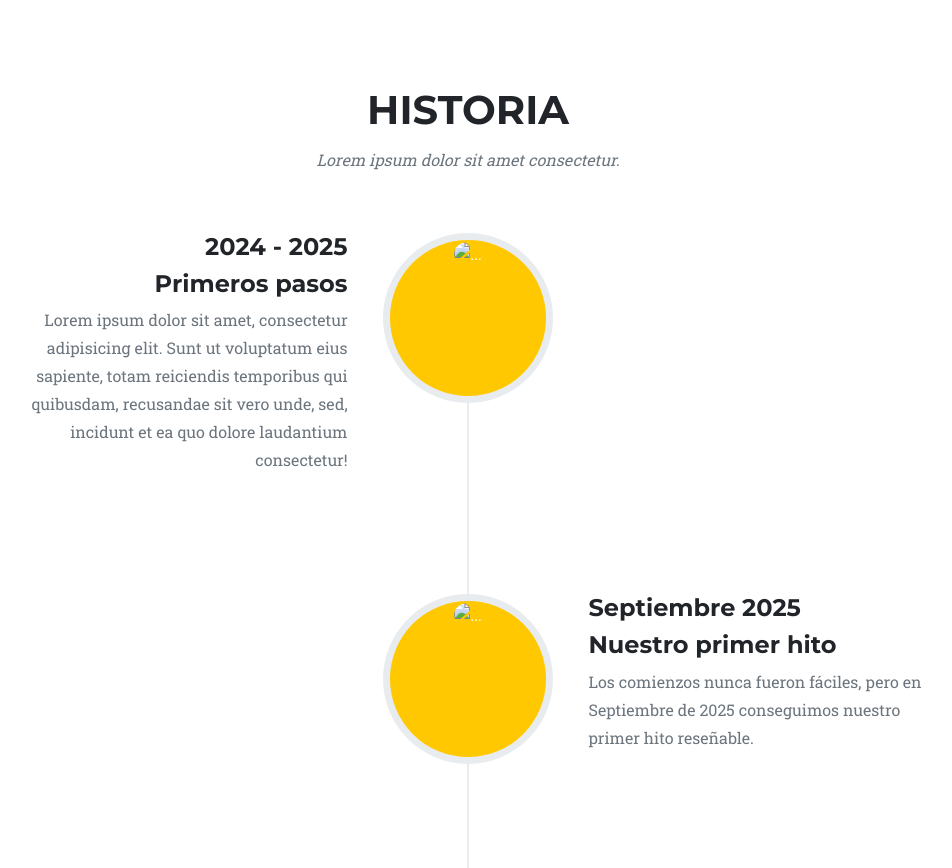
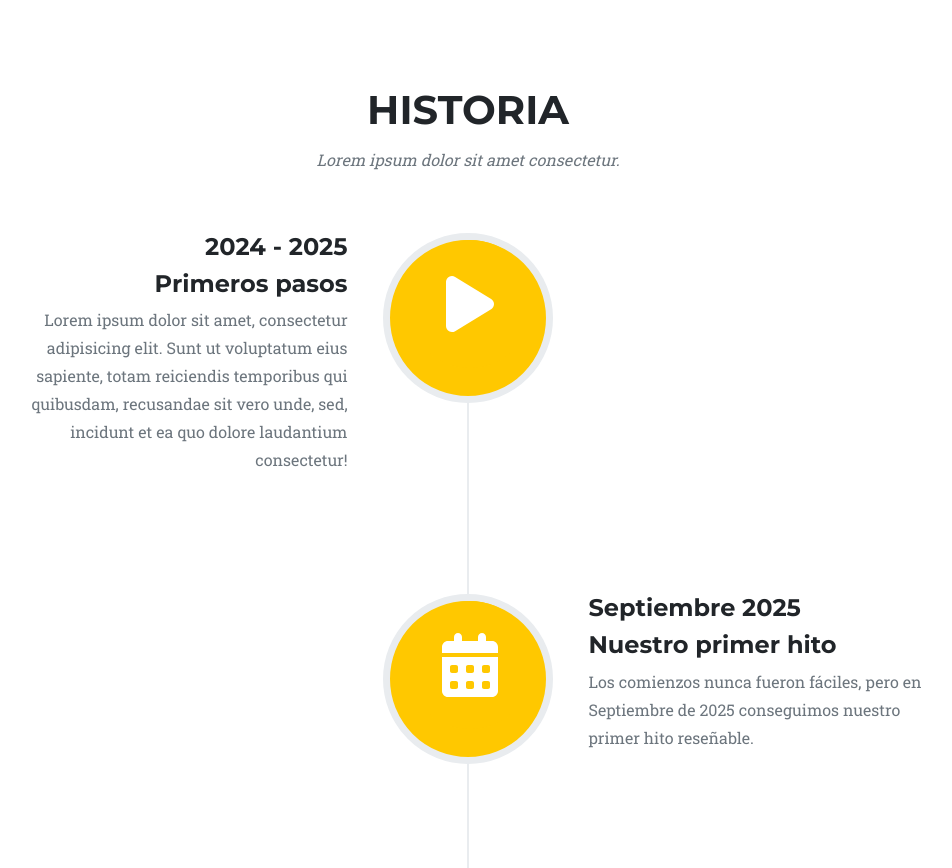
Before and after one commit to mizamae/TPV_public, a Django app: page /public-tpv/ in a window 1280 px wide. Shown: the part 2326-3194 px from the top of the page, without its empty margins (172-1124 px from the left). Run offline with Django 5.2, Linux system fonts and the light colour scheme; data that the repository does not hold is empty; parts of the project's set-up code (start-up, migrations or seed data) failed here and were passed over; some libraries are stand-ins or nearby versions.

Commit message:
added font-awesome icons

```diff
--- a/templates/_history_section.html
+++ b/templates/_history_section.html
@@ -6,7 +6,13 @@
         </div>
         <ul class="timeline">
             <li>
-                <div class="timeline-image"><img class="rounded-circle img-fluid" src="" alt="..." /></div>
+                <div class="timeline-image">
+                    {% comment %} <img class="rounded-circle img-fluid" src="" alt="..." /> {% endcomment %}
+                    <span class="fa-stack fa-4x">
+                        <i class="fas fa-circle fa-stack-2x text-primary"></i>
+                        <i class="fa fa-play fa-stack-1x fa-inverse"></i>
+                    </span>
+                </div>
                 <div class="timeline-panel">
                     <div class="timeline-heading">
                         <h4>2024 - 2025</h4>
@@ -16,7 +22,13 @@
                 </div>
             </li>
             <li class="timeline-inverted">
-                <div class="timeline-image"><img class="rounded-circle img-fluid" src="" alt="..." /></div>
+                <div class="timeline-image">
+                    {% comment %} <img class="rounded-circle img-fluid" src="" alt="..." /> {% endcomment %}
+                    <span class="fa-stack fa-4x">
+                        <i class="fas fa-circle fa-stack-2x text-primary"></i>
+                        <i class="fa fa-calendar-days fa-stack-1x fa-inverse"></i>
+                    </span>
+                </div>
                 <div class="timeline-panel">
                     <div class="timeline-heading">
                         <h4>Septiembre 2025</h4>
```
